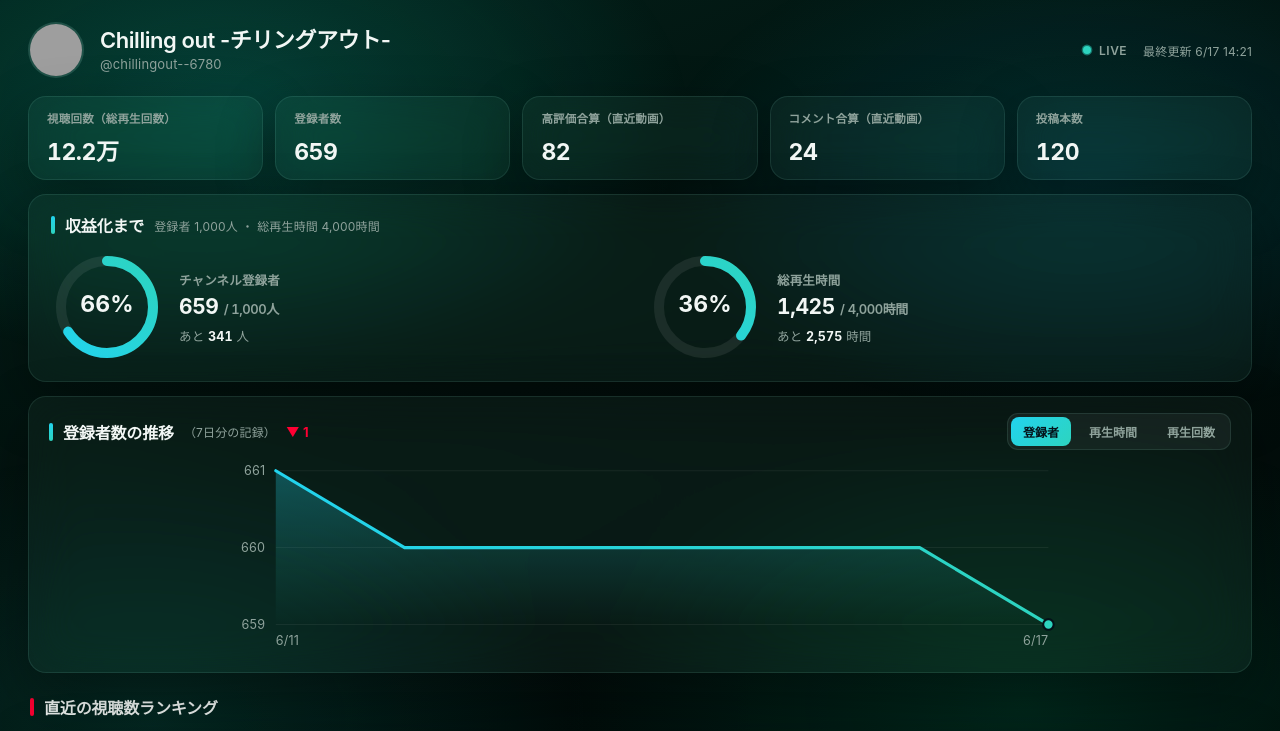
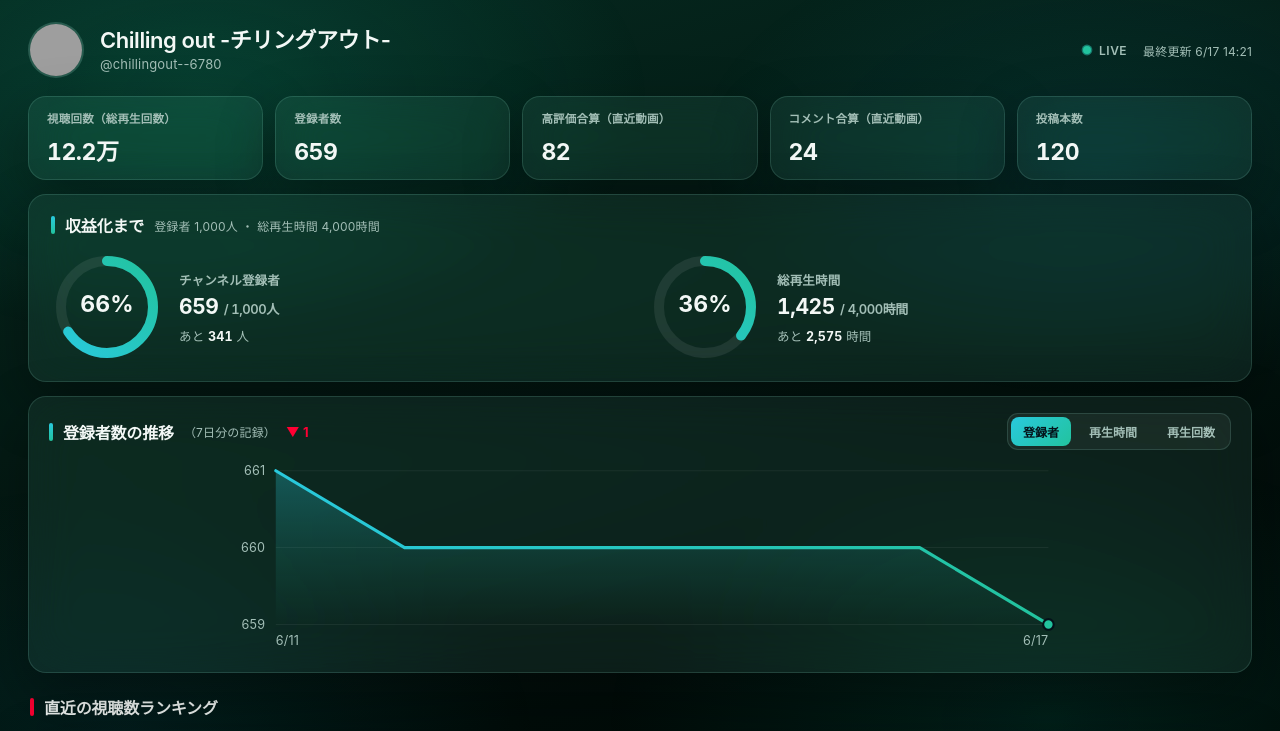
Before and after one commit to chillingout-spot/youtube-dashboard, a website: page index.html in a window 1280 px wide. Shown: the top 731 px of the page. Drawn offline with Linux system fonts and the light colour scheme; grey boxes are pictures that could not be loaded.

Commit message:
Refine color palette for better contrast and elegance

```diff
--- a/index.html
+++ b/index.html
@@ -6,10 +6,10 @@
 <title>YouTube Live Dashboard</title>
 <style>
   :root{
-    --bg-base:#03100D;
-    --cyan:#22D3EE; --teal:#2DD4BF;
-    --yt-red:#FF0033; --text:#F2F7F5; --text-dim:#8FA39C;
-    --glass-bg:rgba(180,255,230,0.045); --glass-border:rgba(170,255,235,0.10);
+    --bg-base:#021711;
+    --cyan:#29C9DD; --teal:#22C39E;
+    --yt-red:#FF0033; --text:#F3F8F6; --text-dim:#A3BFB7;
+    --glass-bg:rgba(180,255,230,0.065); --glass-border:rgba(170,255,235,0.14);
     --glass-blur:24px; --radius:26px;
     --font:-apple-system,BlinkMacSystemFont,"SF Pro Display","Helvetica Neue",
            "Hiragino Sans","Hiragino Kaku Gothic ProN","Noto Sans JP","Yu Gothic",Meiryo,sans-serif;
@@ -17,15 +17,15 @@
   *{box-sizing:border-box;margin:0;padding:0}
   html,body{height:100%}
   body{font-family:var(--font);color:var(--text);background:
-      linear-gradient(160deg, #02211A 0%, #03100D 45%, #020A09 100%) var(--bg-base);
+      linear-gradient(165deg, #052A20 0%, #041A14 40%, #020D0A 75%, #010806 100%) var(--bg-base);
     overflow-x:hidden;-webkit-font-smoothing:antialiased;letter-spacing:.01em}
   body::before{content:"";position:fixed;inset:0;z-index:0;pointer-events:none;
     background:
-      radial-gradient(60% 55% at 18% 14%, rgba(45,212,191,.20), transparent 60%),
-      radial-gradient(55% 50% at 85% 22%, rgba(34,211,238,.14), transparent 62%),
-      radial-gradient(60% 60% at 80% 88%, rgba(16,185,129,.16), transparent 60%),
-      radial-gradient(55% 55% at 12% 90%, rgba(45,212,191,.13), transparent 62%);
-    filter:saturate(120%)}
+      radial-gradient(58% 52% at 16% 12%, rgba(34,195,158,.16), transparent 60%),
+      radial-gradient(52% 48% at 86% 20%, rgba(41,201,221,.10), transparent 62%),
+      radial-gradient(58% 58% at 82% 90%, rgba(34,195,158,.12), transparent 60%),
+      radial-gradient(52% 52% at 10% 92%, rgba(41,201,221,.08), transparent 62%);
+    filter:saturate(112%)}
   .num{font-variant-numeric:tabular-nums;font-feature-settings:"tnum"}
 
   #dash{position:relative;z-index:1;min-height:100%;padding:22px 28px 32px;max-width:1760px;margin:0 auto}
```
